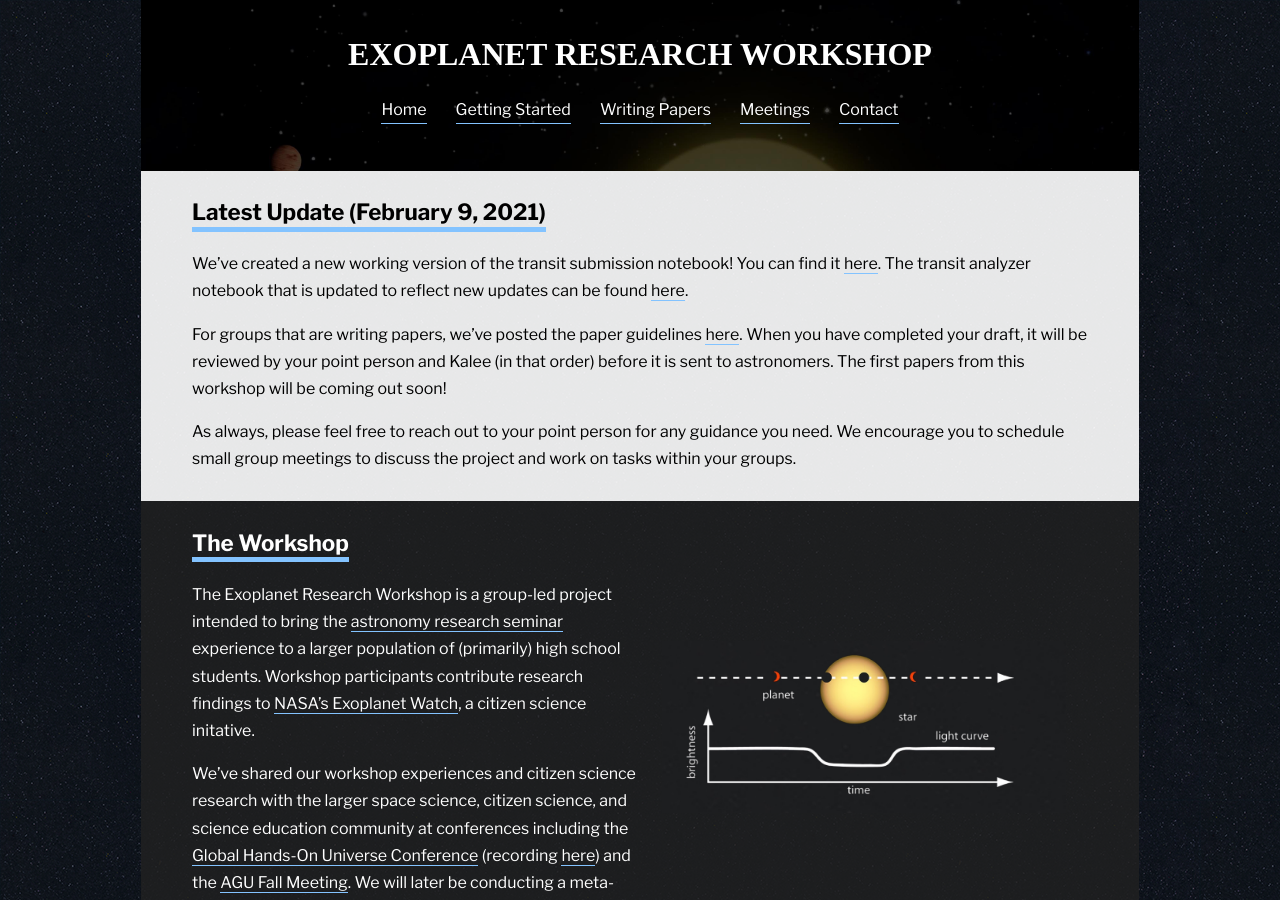
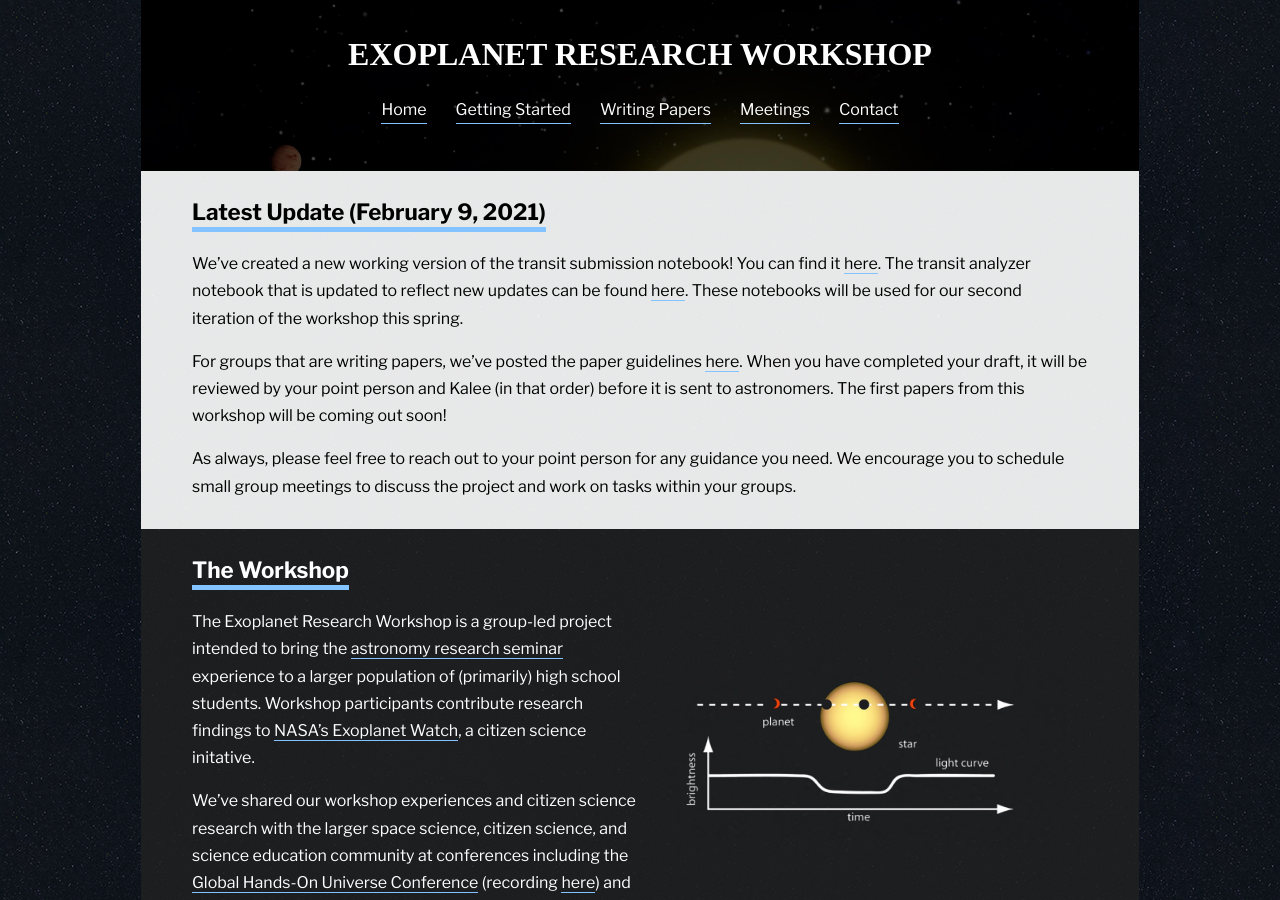
Before and after one commit to paigeyeung/exoplanetresearchworkshop, a Jekyll site: the page built from index.md, in a window 1280 px wide and 900 px high. Built offline with Jekyll 4.4.1, drawn with Linux system fonts in a browser that asks for light colours; some web fonts are replaced.

Commit message:
update announcement

```diff
--- a/index.md
+++ b/index.md
@@ -6,7 +6,7 @@ title: Home
 
 ## Latest Update (February 9, 2021)
 
-We've created a new working version of the transit submission notebook! You can find it [here](http://exoplanetresearch.netlify.app/transitsubmission){:target="_blank"}. The transit analyzer notebook that is updated to reflect new updates can be found [here](https://colab.research.google.com/drive/1kvuzjlFpR3FD5HV9XoGC6yJQxtmBwkbD?usp=sharing){:target="_blank"}.
+We've created a new working version of the transit submission notebook! You can find it [here](http://exoplanetresearch.netlify.app/transitsubmission){:target="_blank"}. The transit analyzer notebook that is updated to reflect new updates can be found [here](https://colab.research.google.com/drive/1kvuzjlFpR3FD5HV9XoGC6yJQxtmBwkbD?usp=sharing){:target="_blank"}. These notebooks will be used for our second iteration of the workshop this spring.
 
 For groups that are writing papers, we've posted the paper guidelines [here](/papers/). When you have completed your draft, it will be reviewed by your point person and Kalee (in that order) before it is sent to astronomers. The first papers from this workshop will be coming out soon!
 
```
